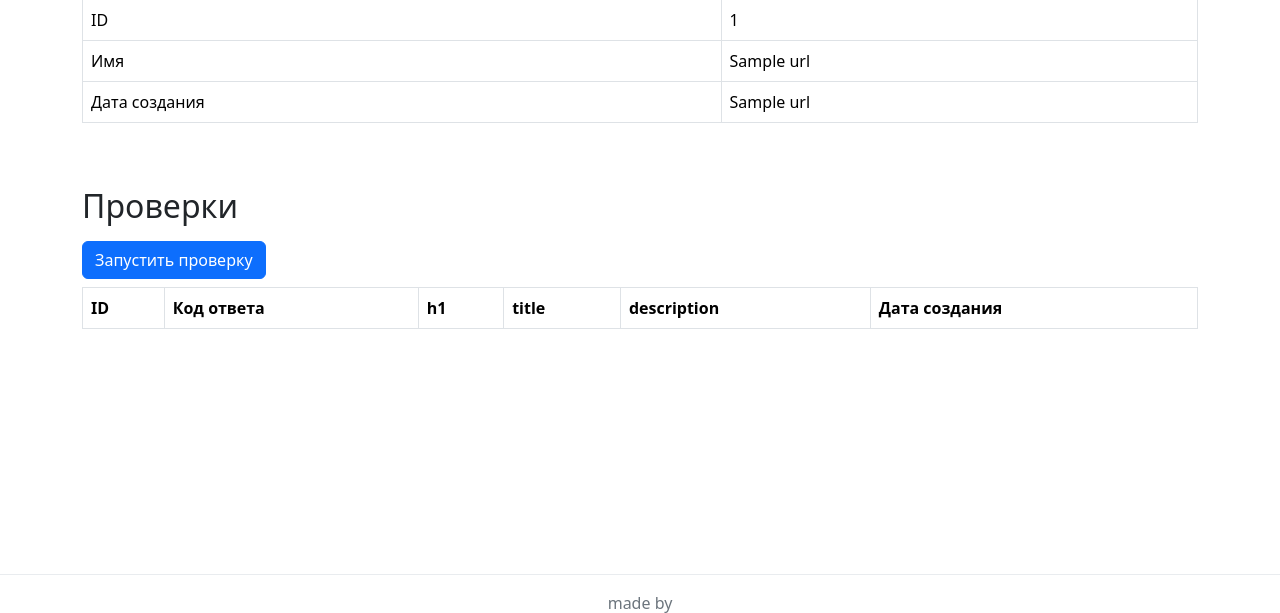
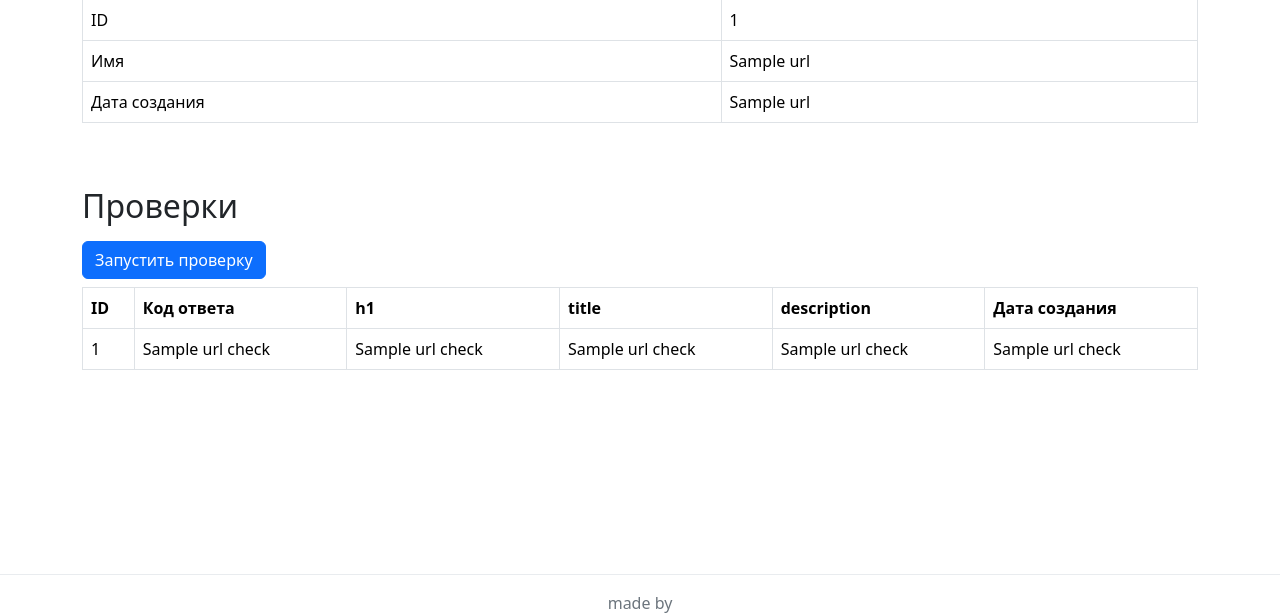
Before and after one commit to danlo12/python-project-83, a Flask app: page /urls/1 in a window 1280 px wide. Shown: the part 169-782 px from the top of the page. Run offline with Flask 3, Linux system fonts and the light colour scheme; a database or web service that is not in the repository returns one stand-in record (values such as "Sample title"); lists and menus that the app fills with data are empty; some libraries are stand-ins or nearby versions.

Commit message:
4-5 step

```diff
--- a/page_analyzer/app.py
+++ b/page_analyzer/app.py
@@ -2,6 +2,8 @@ from flask import Flask, request, render_template, redirect, url_for, flash
 import psycopg2
 import os
 from dotenv import load_dotenv
+from datetime import datetime
+import requests
 
 app = Flask(__name__)
 load_dotenv()
@@ -50,16 +52,49 @@ def urls_id(url_id):
     cur = conn.cursor()
     cur.execute("SELECT * FROM urls WHERE id = %s", (url_id,))
     url = cur.fetchone()
-    return render_template('urls_id.html', url=url)
+    cur.execute("SELECT * FROM url_checks WHERE url_id = %s", (url_id,))
+    checks = cur.fetchall()
+    conn.close()
+    return render_template('urls_id.html', url=url,checks=checks)
 
 @app.route('/urls')
 def urls():
     conn = connect_to_db()
     cur = conn.cursor()
-    cur.execute("SELECT * FROM urls")
+    cur.execute("""
+            SELECT urls.id, urls.name, MAX(url_checks.created_at) AS last_check_date,
+            url_checks.status_code
+            FROM urls
+            LEFT JOIN url_checks ON urls.id = url_checks.url_id
+            GROUP BY urls.id, urls.name, url_checks.status_code
+        """)
     urls = cur.fetchall()
     conn.close()
     return render_template('urls.html', urls=urls)
 
+
+@app.route('/urls/<int:url_id>/checks', methods=['POST'])
+def create_check(url_id):
+    if request.method == 'POST':
+        try:
+        # Получаем текущее время для поля created_at
+            created_at = datetime.now()
+
+        # Создаем новую запись проверки в базе данных
+            response = requests.get(url_for('urls_id',url_id=url_id, _external=True))
+            status_code = response.status_code
+            conn = connect_to_db()
+            cur = conn.cursor()
+            cur.execute("INSERT INTO url_checks (url_id, created_at, status_code) VALUES (%s, %s, %s)", (url_id, created_at, status_code))
+            conn.commit()
+            conn.close()
+            flash('Новая проверка успешно создана', 'success')
+        except psycopg2.Error as e:
+            print("Ошибка PostgreSQL:", e)
+            flash('Ошибка при создании новой проверки', 'error')
+
+    # Перенаправляем пользователя обратно на страницу с URL'ом
+    return redirect(url_for('urls_id', url_id=url_id))
+
 if __name__ == '__main__':
     app.run(debug=True)
--- a/page_analyzer/templates/urls_id.html
+++ b/page_analyzer/templates/urls_id.html
@@ -42,11 +42,20 @@
         <th>Дата создания</th>
       </tr>
     </thead>
-      <tbody>
-
+    <tbody>
+        {% for check in checks %}
+        <tr>
+            <td>{{ check[0] }}</td>
+            <td>{{ check[2] }}</td>
+            <td>{{ check[3] }}</td>
+            <td>{{ check[4] }}</td>
+            <td>{{ check[5] }}</td>
+            <td>{{ check[6] }}</td>
+        </tr>
+        {% endfor %}
     </tbody>
     </table>
-  </div>
+</div>
 
     </div>
   </main>
```
Also changed, not shown: page_analyzer/database.sql (+12 -1 lines).
